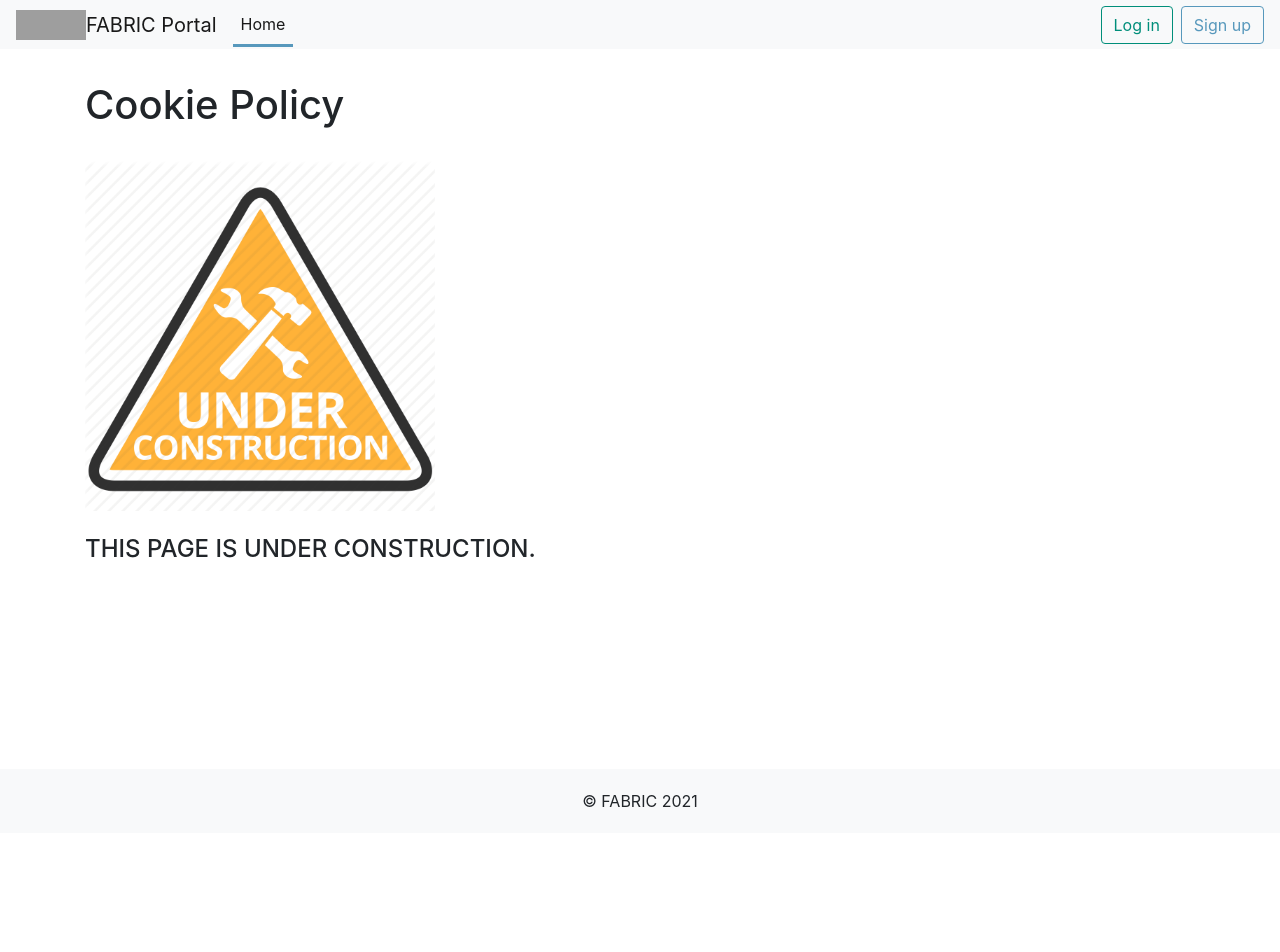
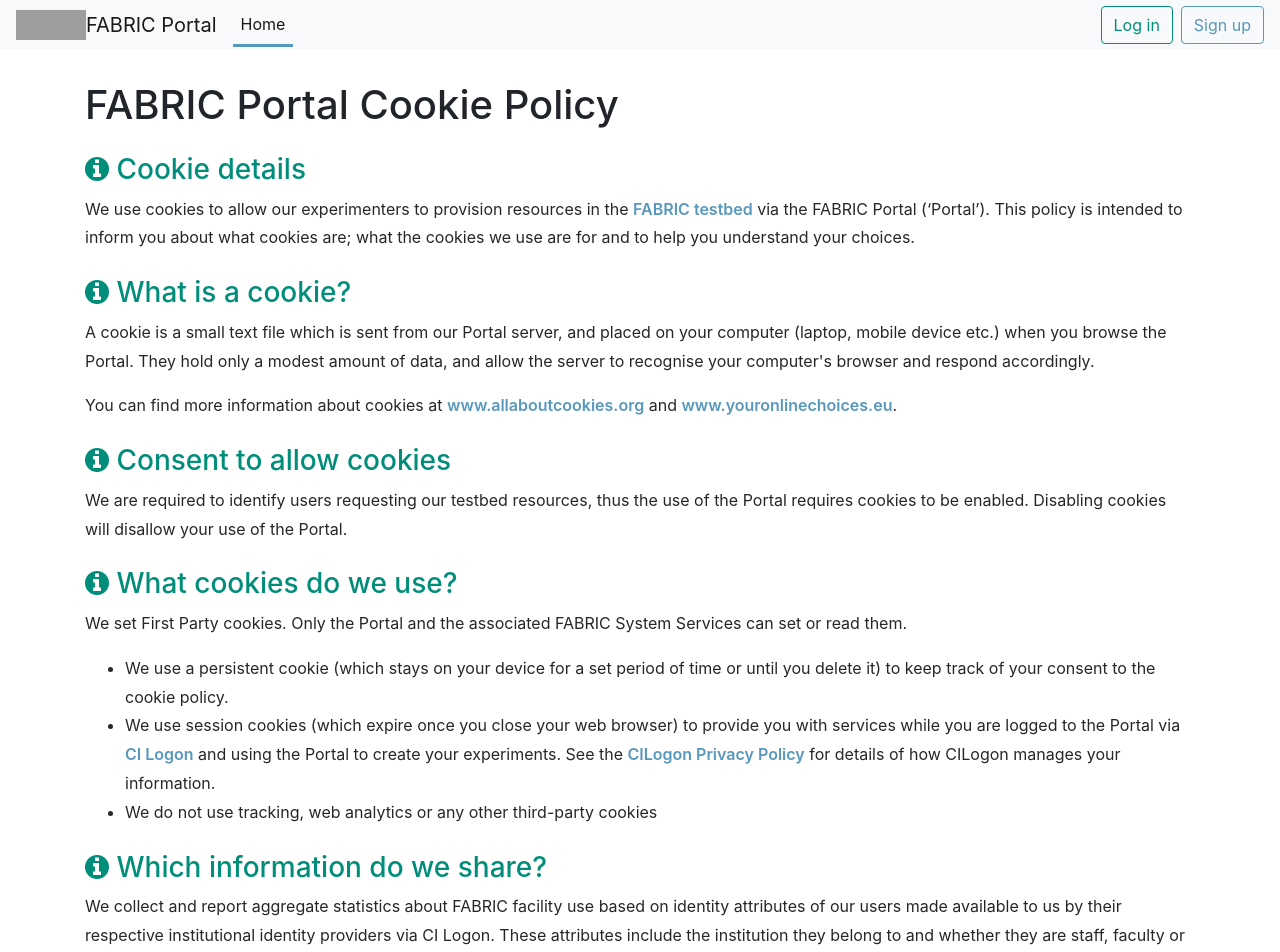
Before and after one commit to fabric-testbed/fabric-portal, a React (Create React App) app: page /cookiepolicy in a window 1280 px wide. Shown: the top 952 px of the page. Before the commit the page ends 833 px from the top, so only its background shows below. Built offline with nearby package versions, Linux system fonts and the light colour scheme; grey boxes are pictures that could not be loaded.

Commit message:
#56: added content to cookie policy page

```diff
--- a/src/pages/static/CookiePolicy.jsx
+++ b/src/pages/static/CookiePolicy.jsx
@@ -1,11 +1,59 @@
 import React from "react";
-import UnderConstruction from "../../components/common/UnderConstruction";
 
 const CookiePolicy = () => {
   return (
     <div className="container">
-      <h1>Cookie Policy</h1>
-      <UnderConstruction />
+      <h1 className="mb-4">FABRIC Portal Cookie Policy</h1>
+      <h3 className="mt-4 text-success">
+        <i className="fa fa-info-circle"></i> Cookie details
+      </h3>
+      <p>
+        We use cookies to allow our experimenters to provision resources in the <a href="https://whatisfabric.net" target="_blank" rel="noopener noreferrer">FABRIC testbed</a> via the FABRIC Portal (‘Portal’). This policy is intended to inform you about what cookies are; what the cookies we use are for and to help you understand your choices.
+      </p>
+
+      <h3 className="mt-4 text-success">
+        <i className="fa fa-info-circle"></i> What is a cookie?
+      </h3>
+      <p>
+        A cookie is a small text file which is sent from our Portal server, and placed on your computer (laptop, mobile device etc.) when you browse the Portal.  They hold only a modest amount of data, and allow the server to recognise your computer's browser and respond accordingly.
+      </p>
+      <p>
+        You can find more information about cookies at <a href="http://www.allaboutcookies.org/" target="_blank" rel="noopener noreferrer">www.allaboutcookies.org</a> and <a href="http://www.youronlinechoices.eu/" target="_blank" rel="noopener noreferrer">www.youronlinechoices.eu</a>.
+      </p>
+
+      <h3 className="mt-4 text-success">
+        <i className="fa fa-info-circle"></i> Consent to allow cookies
+      </h3>
+      <p>
+        We are required to identify users requesting our testbed resources, thus the use of the Portal requires cookies to be enabled. Disabling cookies will disallow your use of the Portal.
+      </p>
+
+      <h3 className="mt-4 text-success">
+        <i className="fa fa-info-circle"></i> What cookies do we use?
+      </h3>
+      <p>
+        We set First Party cookies. Only the Portal and the associated FABRIC System Services can set or read them.
+      </p>
+      <p>
+        <ul>
+          <li>
+            We use a persistent cookie (which stays on your device for a set period of time or until you delete it) to keep track of your consent to the cookie policy.
+          </li>
+          <li>
+            We use session cookies (which expire once you close your web browser) to provide you with services while you are logged to the Portal via <a href="https://cilogon.org" target="_blank" rel="noopener noreferrer">CI Logon</a> and using the Portal to create your experiments. See the <a href="https://www.cilogon.org/privacy" target="_blank" rel="noopener noreferrer">CILogon Privacy Policy</a> for details of how CILogon manages your information.
+          </li>
+          <li>
+            We do not use tracking, web analytics or any other third-party cookies
+          </li>
+        </ul>
+      </p>
+
+      <h3 className="mt-4 text-success">
+       <i className="fa fa-info-circle"></i> Which information do we share?
+      </h3>
+      <p>
+        We collect and report aggregate statistics about FABRIC facility use based on identity attributes of our users made available to us by their respective institutional identity providers via CI Logon. These attributes include the institution they belong to and whether they are staff, faculty or students. For more information, see the more detailed privacy policy.
+      </p>
     </div>
   );
 };
--- a/src/styles/App.scss
+++ b/src/styles/App.scss
@@ -159,6 +159,11 @@ h6[aria-expanded="false"] .fa-minus {
 
 a {
   color: $primary-color-dark;
+}
+
+p a {
+  color: $primary-color;
+  font-weight: 600;
 }
 
 a:hover {
```
